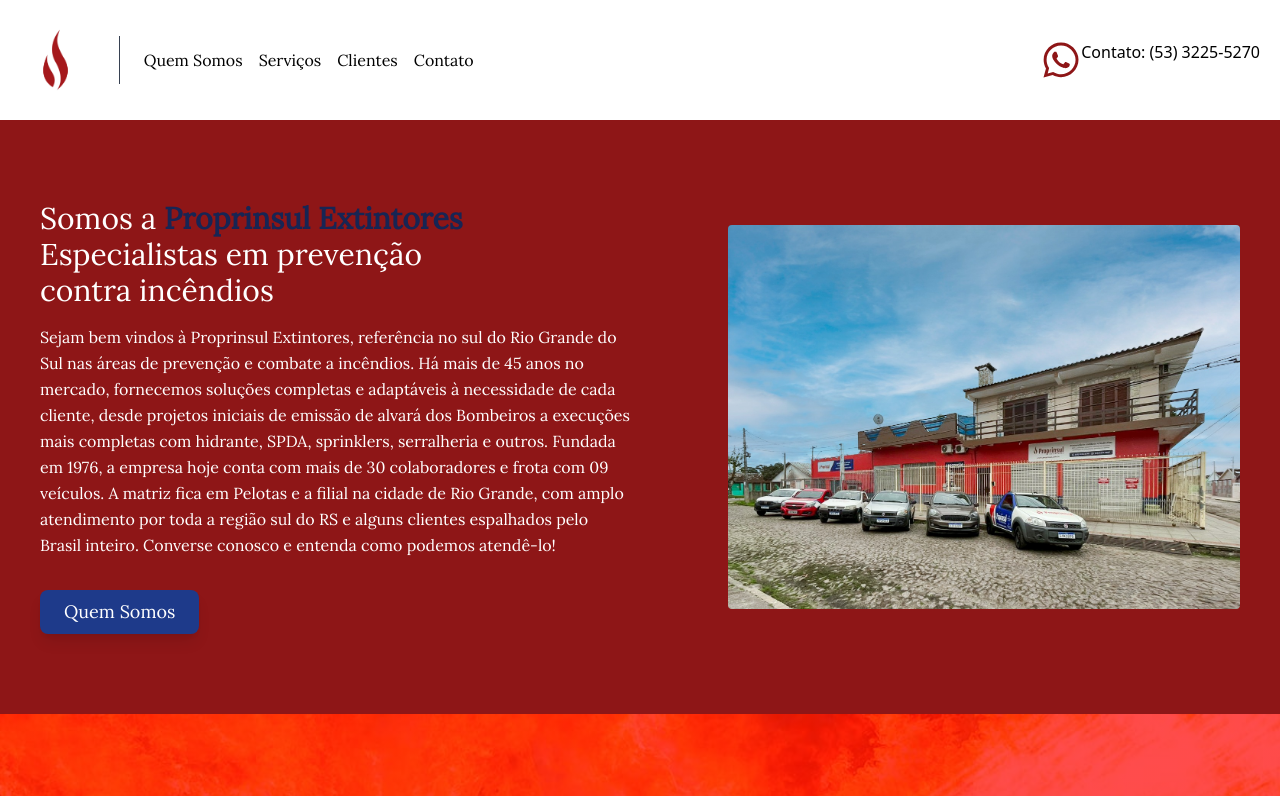
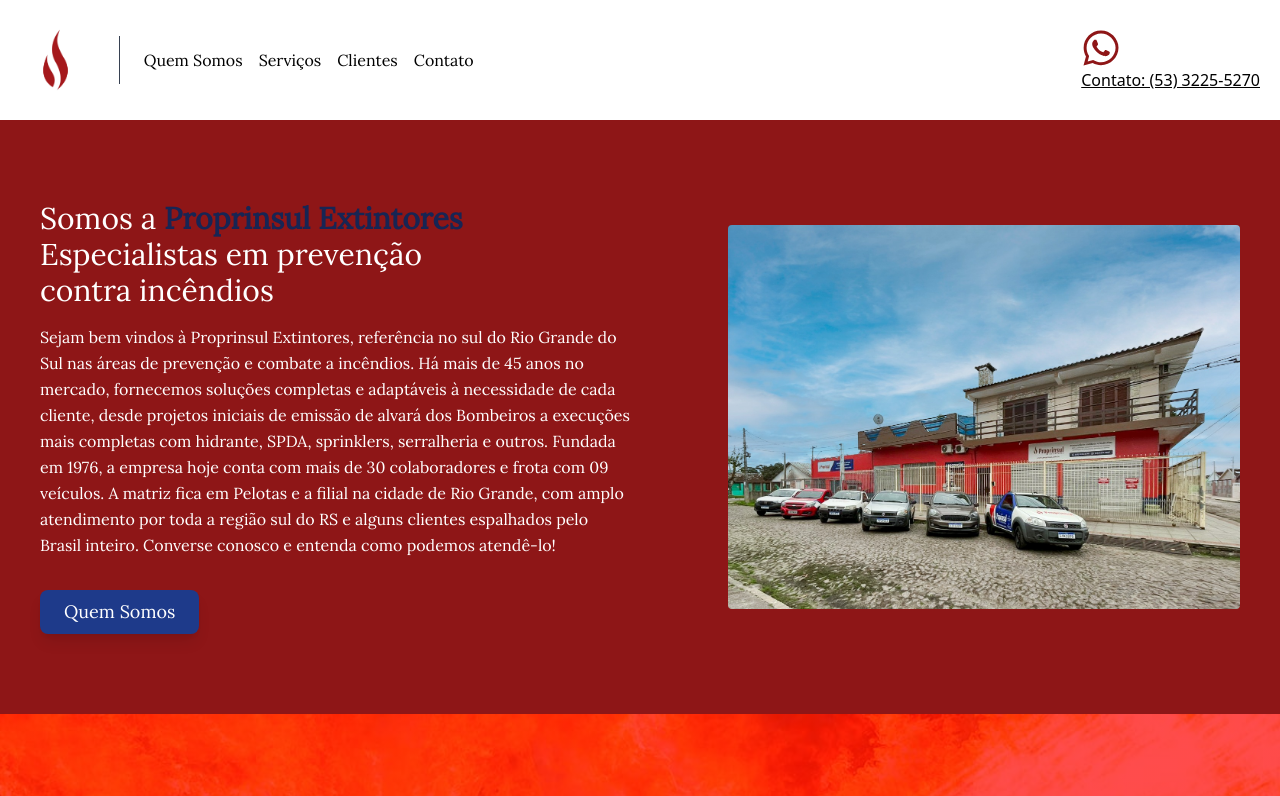
Before and after one commit to JoaoLuiz92/portfolio2.0, a React (Vite) app: page / in a window 1280 px wide. Shown: the top 796 px of the page. Built offline with nearby package versions, Linux system fonts and the light colour scheme.

Commit message:
ajustando detalhes de navbar e colors

```diff
--- a/src/components/Email.jsx
+++ b/src/components/Email.jsx
@@ -5,7 +5,11 @@
 function ContactForm() {
   const [state, handleSubmit] = useForm("xwkgbepz");
   if (state.succeeded) {
-      return <p className='text-red-700 text-[20px] font-serif text-center ' > Obrigado pelo seu contato! Proprinsul Extintores</p>;
+      return <p className='text-[20px] font-serif text-center '
+      style={{
+        color:'rgb(0, 53, 96)'
+      }}
+      > Obrigado pelo seu contato! Proprinsul Extintores</p>;
   }
   return (
       <div className=' bg-blue-950'>
@@ -66,7 +70,8 @@
         />
         </div>
         <button type="submit" disabled={state.submitting}
-        className=" text-white p-2 rounded-md hover:bg-blue-600 focus:outline-none focus:shadow-outline-blue active:bg-blue-800 mb-4"
+        className=" text-white p-2 rounded-md hover:bg-blue-600 focus:outline
+        -none focus:shadow-outline-blue active:bg-blue-800 mb-4"
         style={{
           background:'rgb(0, 53, 96)'
         }}
--- a/src/components/Navbar.jsx
+++ b/src/components/Navbar.jsx
@@ -29,7 +29,7 @@
             Contato
           </a>
         </nav>
-        <div className="flex justify-between ">
+        <div className="items-center flex-box justify-end">
         <a href="https://wa.me/555332255270"
          target="blank"
          rel="noopener noreferrer"
@@ -37,10 +37,11 @@
         <FaWhatsapp  className="w-10 h-10" style={{
           color: 'rgb(142, 22, 23)'
         }}/>
-        </a>
-        <p>
+                <p className="underline font-medium">
           Contato: (53) 3225-5270
                   </p>
+        </a>
+
        </div>
       </div>
     </header>
```
